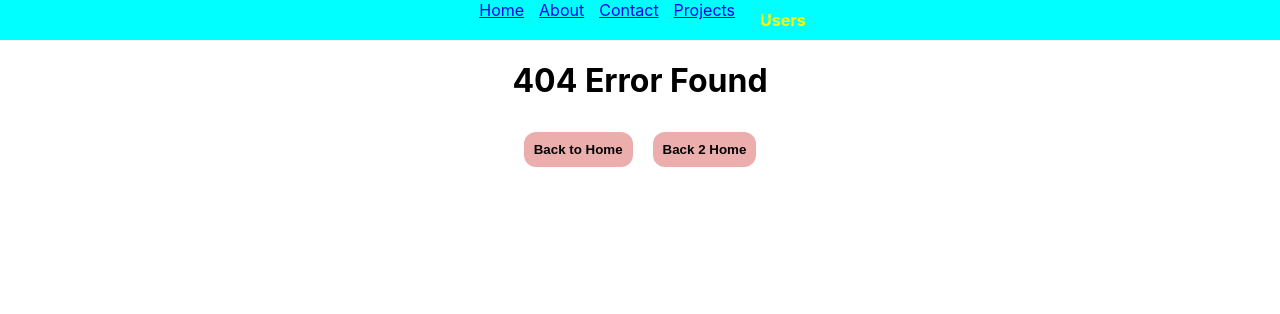
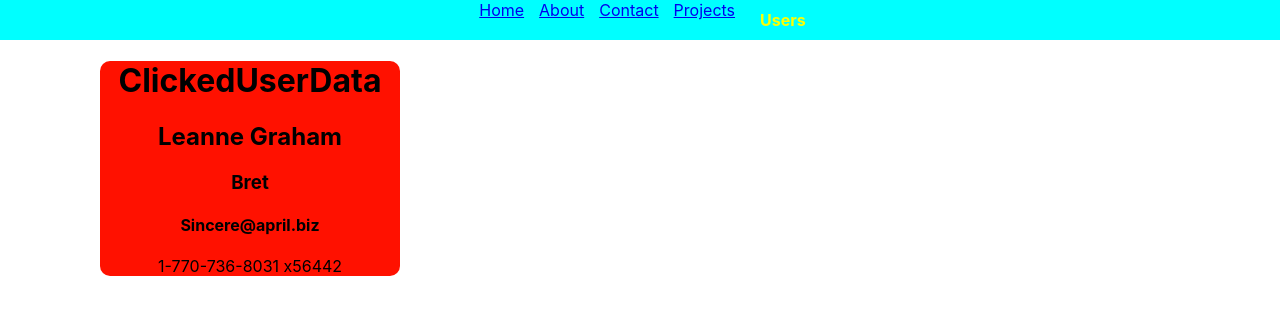
Before and after one commit to pk6962/ReactFullCourse, a React (Create React App) app: page /users/1 in a window 1280 px wide. Before the commit this address had no page. Shown: the top 314 px of the page. Built offline with nearby package versions, Linux system fonts and the light colour scheme.

Commit message:
Lazy Loading

```diff
--- a/src/App.js
+++ b/src/App.js
@@ -2,7 +2,7 @@ import React from "react"
 import {Routes,Route} from "react-router-dom"
 import Home from "./RouteRender/Home"
 import Navbar from "./RouteRender/Navbar"
-import About from "./RouteRender/About"
+// import About from "./RouteRender/About"
 import NotFound from "./RouteRender/NotFound"
 import Contact from "./RouteRender/Contact"
 import FeaturedProjects from "./RouteRender/FeaturedProjects"
@@ -12,6 +12,8 @@ import Users from "./RouteRender/users"
 import UserDetails from "./RouteRender/UserDetails"
 
 
+const LazyAbout = React.lazy(() => import("./RouteRender/About"))
+
 function App () {
   return (
     <div>
@@ -19,7 +21,12 @@ function App () {
       <Routes>
         <Route path="/" element={ <Home />} />
         <Route path="/home" element={ <Home />} />
-        <Route path="/about" element={ <About />} />
+        {/* <Route path="/about" element={ <LazyAbout />} /> */}
+        <Route path="/about" element={
+        <React.Suspense fallback="Loading Man...">
+          <LazyAbout />
+        </React.Suspense>} />
+
         <Route path="/contact" element={ <Contact />} />
         <Route path="/projects" element={ <Projects />}>
           <Route index element={<FeaturedProjects/>} />
@@ -27,6 +34,7 @@ function App () {
         </Route>
         <Route path="/success" element={ <Success />} />
         <Route path="/users" element={ <Users />} />
+        <Route path="/users/:userId" element={ <UserDetails/>}  />
         <Route path="*" element={ <NotFound />} />
       </Routes>
     </div>
--- a/src/RouteRender/UserDetails.js
+++ b/src/RouteRender/UserDetails.js
@@ -1,9 +1,21 @@
 import React from 'react'
+import { useParams } from 'react-router-dom'
+import usersData from './usersData'
 
 function UserDetails () {
+  const params = useParams()
+  const {userId} = params ;
+  console.log(userId)
+  const clickedUserData = usersData.find((eachuser) => eachuser.id == userId) ;
+  console.log(clickedUserData)
+  console.log(clickedUserData.name)
   return (
-    <div>
-        <h1> UserDetails </h1>
+    <div className='card'>
+        <h1> ClickedUserData </h1>
+        <h2> {clickedUserData.name} </h2>
+        <h3> {clickedUserData.username}</h3>
+        <h4> {clickedUserData.email}</h4>
+        <p> {clickedUserData.phone}</p>
     </div>
   )
 }
--- a/src/RouteRender/Users.js
+++ b/src/RouteRender/Users.js
@@ -12,7 +12,7 @@ function Users () {
                 usersData.map((eachItem) => {
                     const { id, name, email} = eachItem ;
                     return (
-                        <Link to={`users/${id}`} key={id} >
+                        <Link to={`/users/${id}`} key={id} >
                             <article className="card" >
                                 <h3> {name}</h3>
                                 <h5> {email} </h5>
```
